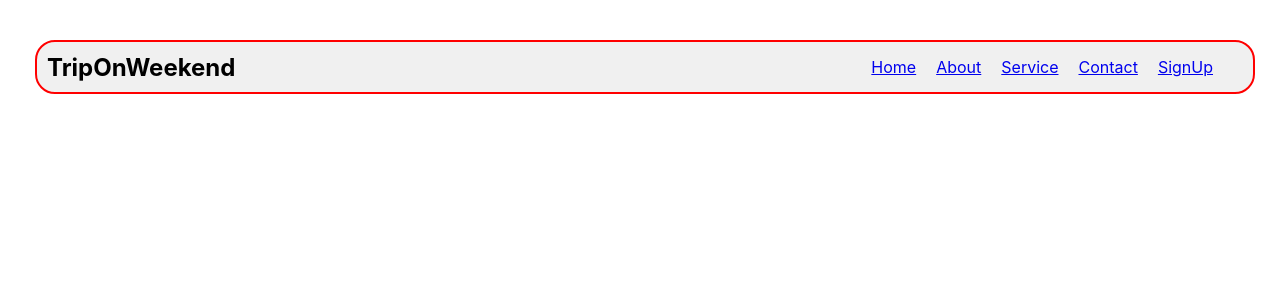
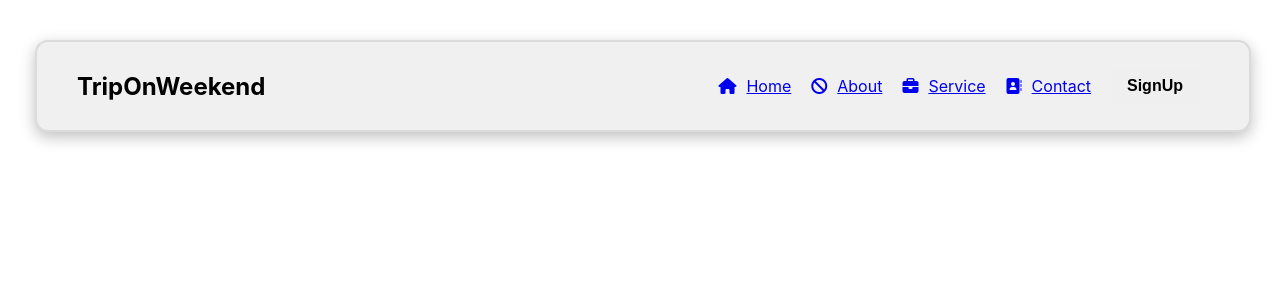
Before and after one commit to Umairlari786/my-traveling-duniya, a React (Create React App) app: page / in a window 1280 px wide. Shown: the top 300 px of the page. Built offline with nearby package versions, Linux system fonts and the light colour scheme.

Commit message:
Dynamic Navbar

```diff
--- a/src/App.css
+++ b/src/App.css
@@ -1,3 +1,8 @@
+*{
+  margin: 0;
+  padding: 0;
+}
+
 .App {
   text-align: center;
 }
--- a/src/components/Navbar.js
+++ b/src/components/Navbar.js
@@ -1,7 +1,7 @@
 import React from "react";
 import "./navbar.css";
 import { MenuItems } from "./menuItems";
-import { FontAwesomeIcon } from "@fortawesome/react-fontawesome";
+//import { FontAwesomeIcon } from "@fortawesome/react-fontawesome";
 //import { faHome , faBan ,faBriefcase , faAddressBook , faUserPlus} from "@fortawesome/free-solid-svg-icons";
 
 class Navbar extends React.Component {
@@ -13,14 +13,14 @@ class Navbar extends React.Component {
             { MenuItems.map((item,index)=>{
                 return(
                     <li key={index}>
-                        <a href="/">
-                        <FontAwesomeIcon  className={item.icon} />
+                        <a href={item.url}>
+                        <i  className={item.icon} />
                         {item.title}
                         </a>
                     </li>
                 )
             })}
-
+              <button>SignUp</button>
         </ul>
       </nav>
     );
--- a/src/components/menuItems.js
+++ b/src/components/menuItems.js
@@ -1,33 +1,27 @@
-import { faHome , faBan ,faBriefcase , faAddressBook , faUserPlus} from "@fortawesome/free-solid-svg-icons";
+
 export const MenuItems =[
     {
         title: "Home",
         url:"/",
         cName:"na-menu",
-        icon: "faHome"
+        icon: "fa-solid fa-house"
     },
     {
         title: "About",
         url:"/about",
         cName:"na-menu",
-        icon: "faBan"
+        icon: "fa-solid fa-ban"
     },
     {
         title: "Service",
         url:"/service",
         cName:"na-menu",
-        icon: "faBriefcase"
+        icon: "fa-solid fa-briefcase"
     },
     {
         title: "Contact",
         url:"/contact",
         cName:"na-menu",
-        icon: "faAddressBook"
-    },
-    {
-        title: "SignUp",
-        url:"/signup",
-        cName:"na-menu",
-        icon: "faUserPlus"
+        icon: "fa-solid fa-address-book"
     }
 ]
--- a/src/components/navbar.css
+++ b/src/components/navbar.css
@@ -3,12 +3,14 @@
     display: flex;
     justify-content: space-between;
     align-items: center;
+    padding: 0 30px;
     margin-top: 40px;
     margin-left: 35px;
-    height: 50px; /* You can adjust the height as needed */
-    width: 95%;
-    border: 2px solid red;
-    border-radius: 20px; /* You can adjust the border radius as needed */
+    height: 88px; /* You can adjust the height as needed */
+    width: 90%;
+    box-shadow: 0 5px 15px 0 rgba(0, 0, 0, 0.25);
+    border: 2px solid rgba(95, 86, 86, 0.137);
+    border-radius: 13px; /* You can adjust the border radius as needed */
     background-color: #f0f0f0; /* Set the background color of the navbar */
   }
 
@@ -35,3 +37,23 @@
     margin-right: 5px;
     /* color: #ff0000;  */
   }
+
+.na-menu i{
+    padding-right: 10px;
+  }
+
+button{
+  padding: 0.5rem 1rem;
+  white-space: nowrap;
+  border-radius: 0.3rem;
+  font-size: 1rem;
+  font-weight: 600;
+  border: none;
+  cursor: pointer;
+  transition: 0.2rem ease-in-out;
+}
+
+button:hover{
+  background-color: rgb(169, 154, 136);
+  color: black;
+}
```
